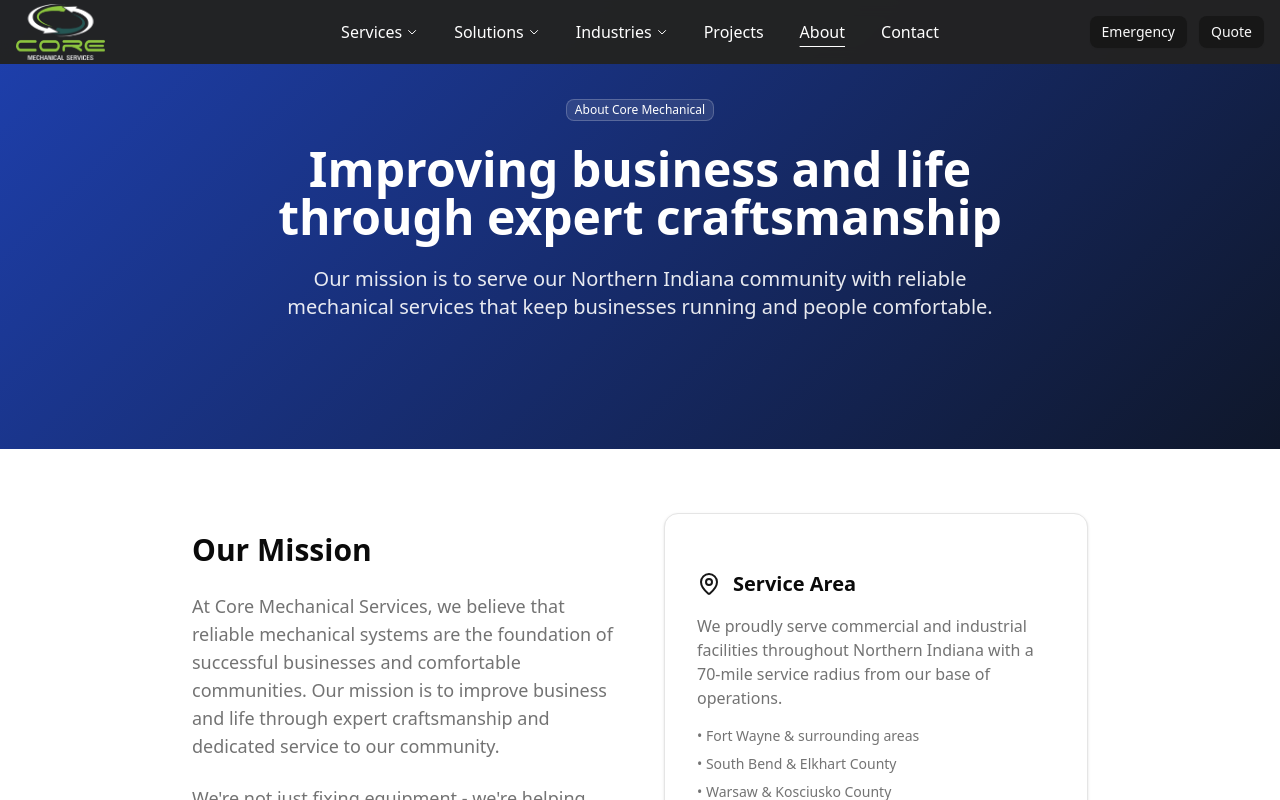
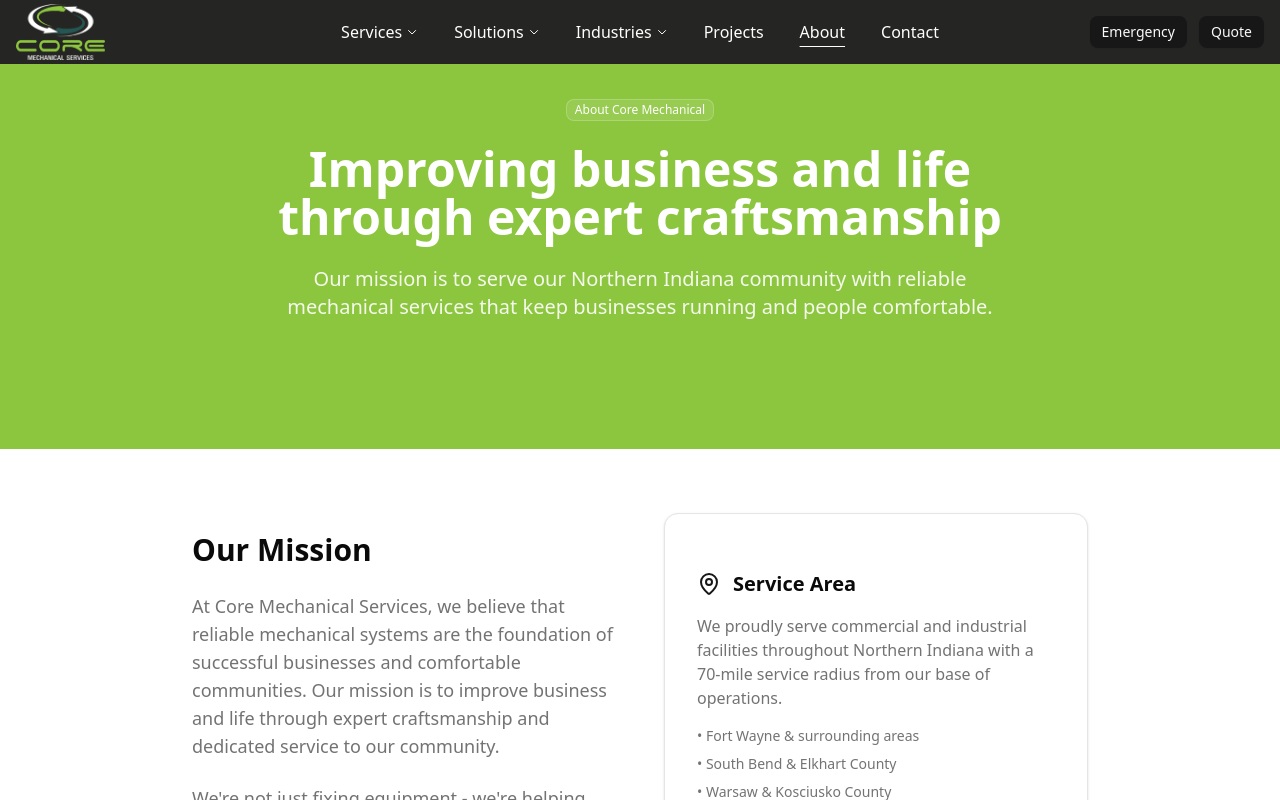
Before and after one commit to dwang-splitroad/core-mechanical, a Next.js app: page /about in a window 1280 px wide. Shown: the top 800 px of the page. Built offline with nearby package versions, Linux system fonts and the light colour scheme.

Commit message:
fixed more coloring

```diff
--- a/app/(default)/about/page.tsx
+++ b/app/(default)/about/page.tsx
@@ -46,7 +46,7 @@ export default function AboutPage() {
 
 
       {/* Hero Section */}
-      <section className="hero-gradient text-white py-16 lg:py-24">
+      <section className="text-white py-16 lg:py-24" style={{ backgroundColor: '#8cc63e' }}>
         <div className="container mx-auto px-4">
           <div className="max-w-4xl mx-auto text-center">
             <Badge variant="secondary" className="mb-6 bg-white/10 text-white border-white/20">
--- a/app/(default)/contact/page.tsx
+++ b/app/(default)/contact/page.tsx
@@ -15,7 +15,7 @@ export default function ContactPage() {
 
 
       {/* Hero Section */}
-      <section className="hero-gradient text-white py-16 lg:py-20">
+      <section className="text-white py-16 lg:py-20" style={{ backgroundColor: '#8cc63e' }}>
         <div className="container mx-auto px-4">
           <div className="max-w-4xl mx-auto text-center">
             <Badge variant="secondary" className="mb-6 bg-white/10 text-white border-white/20">
```
